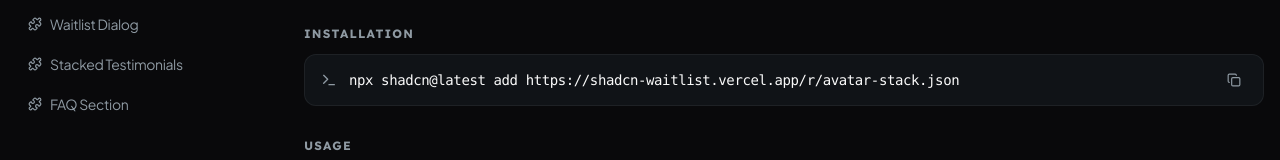
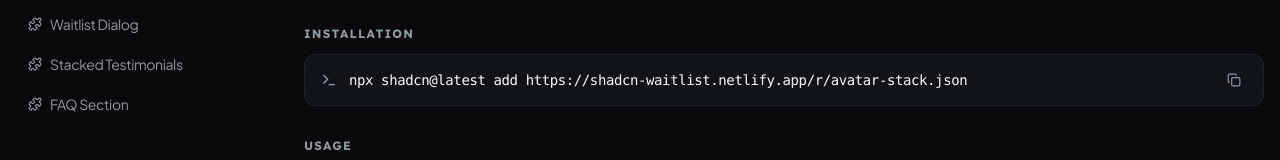
Before and after one commit to maryojo/shadcn-waitlist, a Next.js app: page /docs in a window 1280 px wide. Shown: the part 621-781 px from the top of the page. Built offline with nearby package versions, Linux system fonts and the light colour scheme.

Commit message:
update: change project url

```diff
--- a/src/app/components/data.tsx
+++ b/src/app/components/data.tsx
@@ -39,7 +39,7 @@ export const components: ComponentEntry[] = [
     category: "Social Proof",
     description: "A simple, elegant avatar stack component with social proof and optional count.",
     component: <AvatarStack />,
-    install: "npx shadcn@latest add https://shadcn-waitlist.vercel.app/r/avatar-stack.json"
+    install: "npx shadcn@latest add https://shadcn-waitlist.netlify.app/r/avatar-stack.json"
   },
   {
     id: "waitlist-form",
@@ -47,7 +47,7 @@ export const components: ComponentEntry[] = [
     category: "Forms",
     description: "A sleek, animated email capture form with built-in validation and success states.",
     component: <WaitlistForm className="max-w-sm" onSubmitEmail={async () => { await new Promise(r => setTimeout(r, 1000)) }} />,
-    install: "npx shadcn@latest add https://shadcn-waitlist.vercel.app/r/waitlist-form.json"
+    install: "npx shadcn@latest add https://shadcn-waitlist.netlify.app/r/waitlist-form.json"
   },
   {
     id: "waitlist-dialog",
@@ -62,7 +62,7 @@ export const components: ComponentEntry[] = [
         onSubmitEmail={async () => { await new Promise(r => setTimeout(r, 1000)) }}
       />
     ),
-    install: "npx shadcn@latest add https://shadcn-waitlist.vercel.app/r/waitlist-dialog.json"
+    install: "npx shadcn@latest add https://shadcn-waitlist.netlify.app/r/waitlist-dialog.json"
   },
   {
     id: "stacked-testimonials",
@@ -70,7 +70,7 @@ export const components: ComponentEntry[] = [
     category: "Social Proof",
     description: "A beautiful stacked card testimonial component with Framer Motion transitions.",
     component: <StackedTestimonials />,
-    install: "npx shadcn@latest add https://shadcn-waitlist.vercel.app/r/stacked-testimonials.json"
+    install: "npx shadcn@latest add https://shadcn-waitlist.netlify.app/r/stacked-testimonials.json"
   },
   {
     id: "faq-section",
@@ -78,7 +78,7 @@ export const components: ComponentEntry[] = [
     category: "Content",
     description: "An animated, accordion-style FAQ component with Framer Motion.",
     component: <FAQSection />,
-    install: "npx shadcn@latest add https://shadcn-waitlist.vercel.app/r/faq-section.json"
+    install: "npx shadcn@latest add https://shadcn-waitlist.netlify.app/r/faq-section.json"
   },
   // {
   //   id: "waitlist-progress",
@@ -86,7 +86,7 @@ export const components: ComponentEntry[] = [
   //   category: "Progress",
   //   description: "An animated progress tracker to show signup goals and spots remaining.",
   //   component: <WaitlistProgress className="relative w-full" currentSignups={842} targetSignups={1000} />,
-  //   install: "npx shadcn@latest add https://shadcn-waitlist.vercel.app/r/waitlist-progress.json"
+  //   install: "npx shadcn@latest add https://shadcn-waitlist.netlify.app/r/waitlist-progress.json"
   // },
 ];
 
@@ -95,7 +95,7 @@ export const docEntries: DocEntry[] = [
     id: "avatar-stack",
     name: "Avatar Stack",
     description: "Displays a compact stack of overlapping user avatars with an optional overflow count, perfect for showing social proof.",
-    install: "npx shadcn@latest add https://shadcn-waitlist.vercel.app/r/avatar-stack.json",
+    install: "npx shadcn@latest add https://shadcn-waitlist.netlify.app/r/avatar-stack.json",
     usage: `import { AvatarStack } from "@/components/avatar-stack";
 
 <AvatarStack
@@ -115,7 +115,7 @@ export const docEntries: DocEntry[] = [
     id: "waitlist-form",
     name: "Waitlist Form",
     description: "An animated email capture form with built-in loading, success, and validation states. Drop it anywhere on your page.",
-    install: "npx shadcn@latest add https://shadcn-waitlist.vercel.app/r/waitlist-form.json",
+    install: "npx shadcn@latest add https://shadcn-waitlist.netlify.app/r/waitlist-form.json",
     usage: `import { WaitlistForm } from "@/components/waitlist-form";
 
 <WaitlistForm
@@ -134,7 +134,7 @@ export const docEntries: DocEntry[] = [
     id: "waitlist-dialog",
     name: "Waitlist Dialog",
     description: "A polished modal dialog that triggers from a button. Wraps WaitlistForm inside a shadcn Dialog for use as a CTA.",
-    install: "npx shadcn@latest add https://shadcn-waitlist.vercel.app/r/waitlist-dialog.json",
+    install: "npx shadcn@latest add https://shadcn-waitlist.netlify.app/r/waitlist-dialog.json",
     usage: `import { WaitlistDialog } from "@/components/waitlist-dialog";
 
 <WaitlistDialog
@@ -156,7 +156,7 @@ export const docEntries: DocEntry[] = [
     id: "stacked-testimonials",
     name: "Stacked Testimonials",
     description: "A drag-and-drop stack of testimonial cards with Framer Motion spring physics and auto-advance cycling.",
-    install: "npx shadcn@latest add https://shadcn-waitlist.vercel.app/r/stacked-testimonials.json",
+    install: "npx shadcn@latest add https://shadcn-waitlist.netlify.app/r/stacked-testimonials.json",
     usage: `import { StackedTestimonials } from "@/components/stacked-testimonials";
 
 <StackedTestimonials
@@ -179,7 +179,7 @@ export const docEntries: DocEntry[] = [
     id: "faq-section",
     name: "FAQ Section",
     description: "An animated accordion FAQ list powered by Framer Motion. Each item expands smoothly with a spring transition.",
-    install: "npx shadcn@latest add https://shadcn-waitlist.vercel.app/r/faq-section.json",
+    install: "npx shadcn@latest add https://shadcn-waitlist.netlify.app/r/faq-section.json",
     usage: `import { FAQSection } from "@/components/faq-section";
 
 <FAQSection
--- a/src/app/page.tsx
+++ b/src/app/page.tsx
@@ -23,7 +23,7 @@ export default function Home() {
     setTimeout(() => setCopied(null), 2000);
   };
 
-  const installCommand = "npx shadcn@latest add https://shadcn-waitlist.vercel.app/r/waitlist-form.json";
+  const installCommand = "npx shadcn@latest add https://shadcn-waitlist.netlify.app/r/waitlist-form.json";
 
   redirect("/components");
 
```
Also changed, not shown: public/r/faq-section.json (added, +17 -0 lines), public/r/waitlist-dialog.json (+1 -1 lines), public/r/waitlist-form.json (+1 -1 lines), scripts/build-registry.mts.
